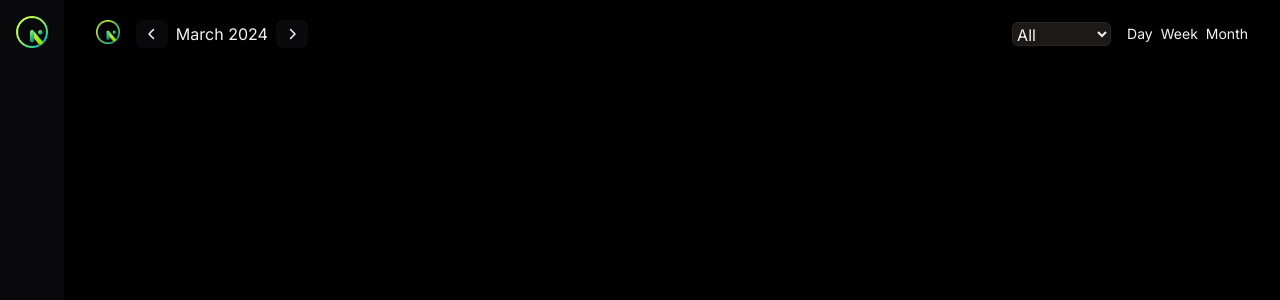
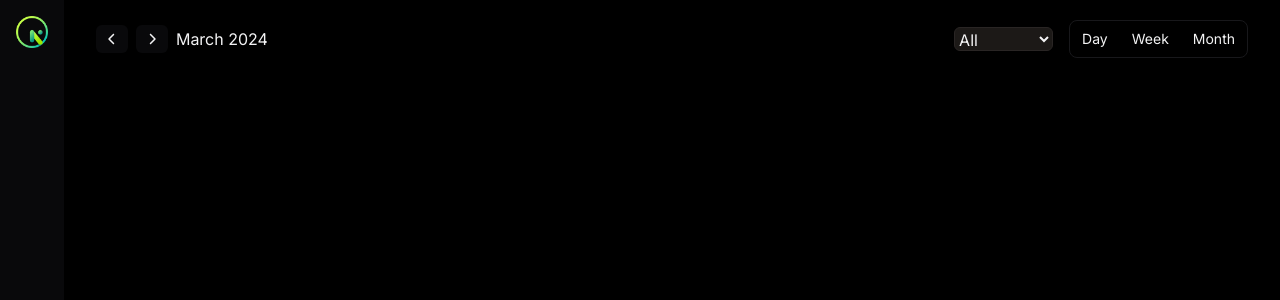
Before and after one commit to marielle-lopez/chrono, a React (Vite) app in the folder frontend/: page / in a window 1280 px wide. Shown: the top 300 px of the page. Built offline with nearby package versions, Linux system fonts and the light colour scheme; a web font is replaced by a local one.

Commit message:
remove logo, adjust gap and layout, change border and background colour, vertical alignment, padding

```diff
--- a/frontend/src/components/NavBar/NavBar.tsx
+++ b/frontend/src/components/NavBar/NavBar.tsx
@@ -23,20 +23,15 @@ const NavBar = ({
 }: NavBarProps) => {
   return (
     <div className="flex justify-between items-center mb-6">
-      <div className="flex gap-4">
-        <img
-          className="h-6"
-          src="./src/assets/logo/logo-thumbnail.png"
-          alt="Chrono thumbnail logo"
-        />
+      <div className="flex">
         <div className="flex justify-center items-center gap-2">
           <Button handleClick={handleDecrement}>
             <FaChevronLeft className="h-3" />
           </Button>
-          <p className="flex text-center items-center">{label}</p>
           <Button handleClick={handleIncrement}>
             <FaChevronRight className="h-3" />
           </Button>
+          <p className="flex text-center items-center">{label}</p>
         </div>
       </div>
 
@@ -50,13 +45,13 @@ const NavBar = ({
           <option value="University">University</option>
           <option value="Work">Work</option>
         </select>
-        <div className="flex gap-2">
+        <div className="flex items-center gap-2 px-1 py-1 border border-zinc-900 rounded-lg">
           <NavLink
             to="/day"
             className={({ isActive }) =>
               isActive
-                ? 'bg-lime-400 text-black text-sm px-1.5 rounded-md'
-                : 'text-sm'
+                ? 'bg-zinc-800  text-sm px-2 py-1 rounded-md'
+                : 'text-sm px-2 py-1'
             }
             onClick={switchToDayView}
           >
@@ -66,8 +61,8 @@ const NavBar = ({
             to="/week"
             className={({ isActive }) =>
               isActive
-                ? 'bg-lime-400 text-black text-sm px-1.5 rounded-md'
-                : 'text-sm'
+                ? 'bg-zinc-800 text-sm px-2 py-1 rounded-md'
+                : 'text-sm px-2 py-1'
             }
             onClick={switchToWeekView}
           >
@@ -77,8 +72,8 @@ const NavBar = ({
             to="/month"
             className={({ isActive }) =>
               isActive
-                ? 'bg-lime-400 text-black text-sm px-1.5 rounded-md'
-                : 'text-sm'
+                ? 'bg-zinc-800 text-sm px-2 py-1 rounded-md'
+                : 'text-sm px-2 py-1'
             }
             onClick={switchToMonthView}
           >
```
